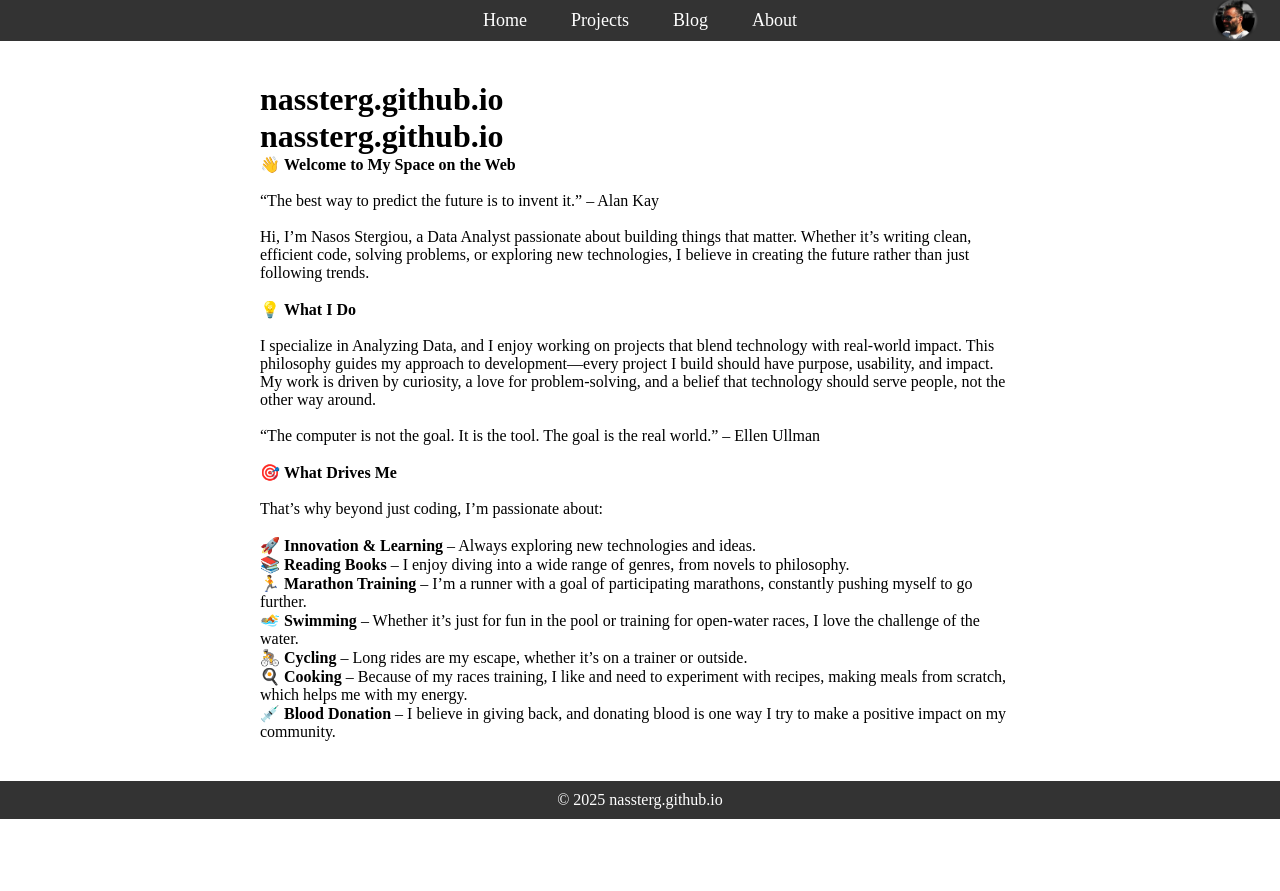
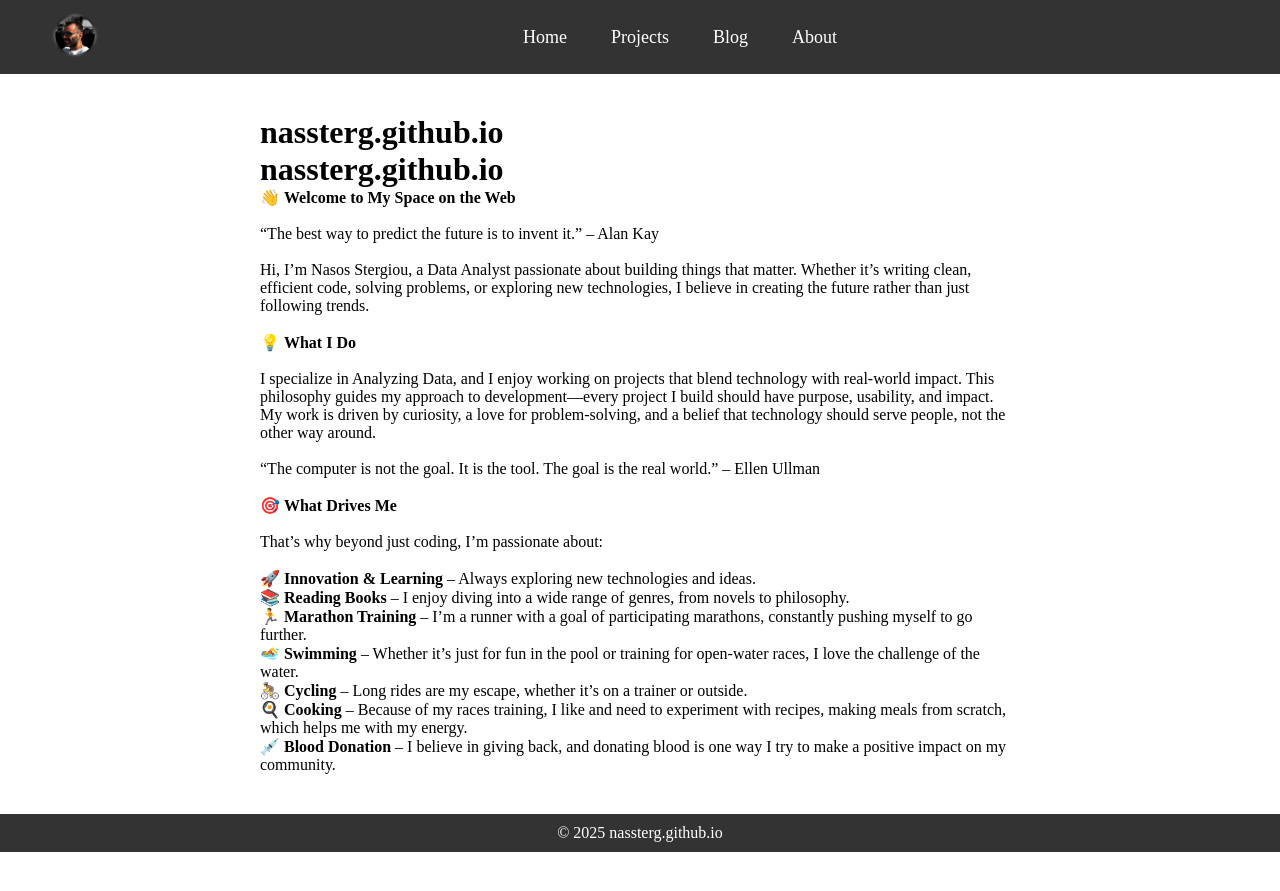
Before and after one commit to nassterg/nassterg.github.io, a Jekyll site: the page built from README.md, in a window 1280 px wide. Shown: the top 891 px of the page. Built offline with Jekyll 4.4.1, drawn with Linux system fonts in a browser that asks for light colours; our own code applies the rules of GitHub Pages for plain Markdown files.

Commit message:
Update style.css

```diff
--- a/assets/css/style.css
+++ b/assets/css/style.css
@@ -13,22 +13,16 @@
     background: #333; /* Dark background */
     padding: 10px 20px;
     color: white;
-    position: relative; /* Needed for absolute positioning */
-}
-
-/* Logo/avatar moved to the right */
-.logo {
-    position: absolute;
-    right: 20px; /* Push to the right */
-}
-
-.logo .avatar {
-    width: 50px;
-    height: 50px;
-    border-radius: 50%;
+    position: relative;
 }
 
 /* Center the menu */
+.menu {
+    display: flex;
+    justify-content: center;
+    flex-grow: 1; /* Allows menu to take up space */
+}
+
 .menu ul {
     list-style: none;
     display: flex;
@@ -51,6 +45,17 @@
     border-radius: 5px;
 }
 
+/* Logo positioned near the menu, not far right */
+.logo {
+    margin-left: 30px; /* Move it a bit away from the menu */
+}
+
+.logo .avatar {
+    width: 50px;
+    height: 50px;
+    border-radius: 50%;
+}
+
 /* Main content styling */
 .content {
     padding: 20px;
```
